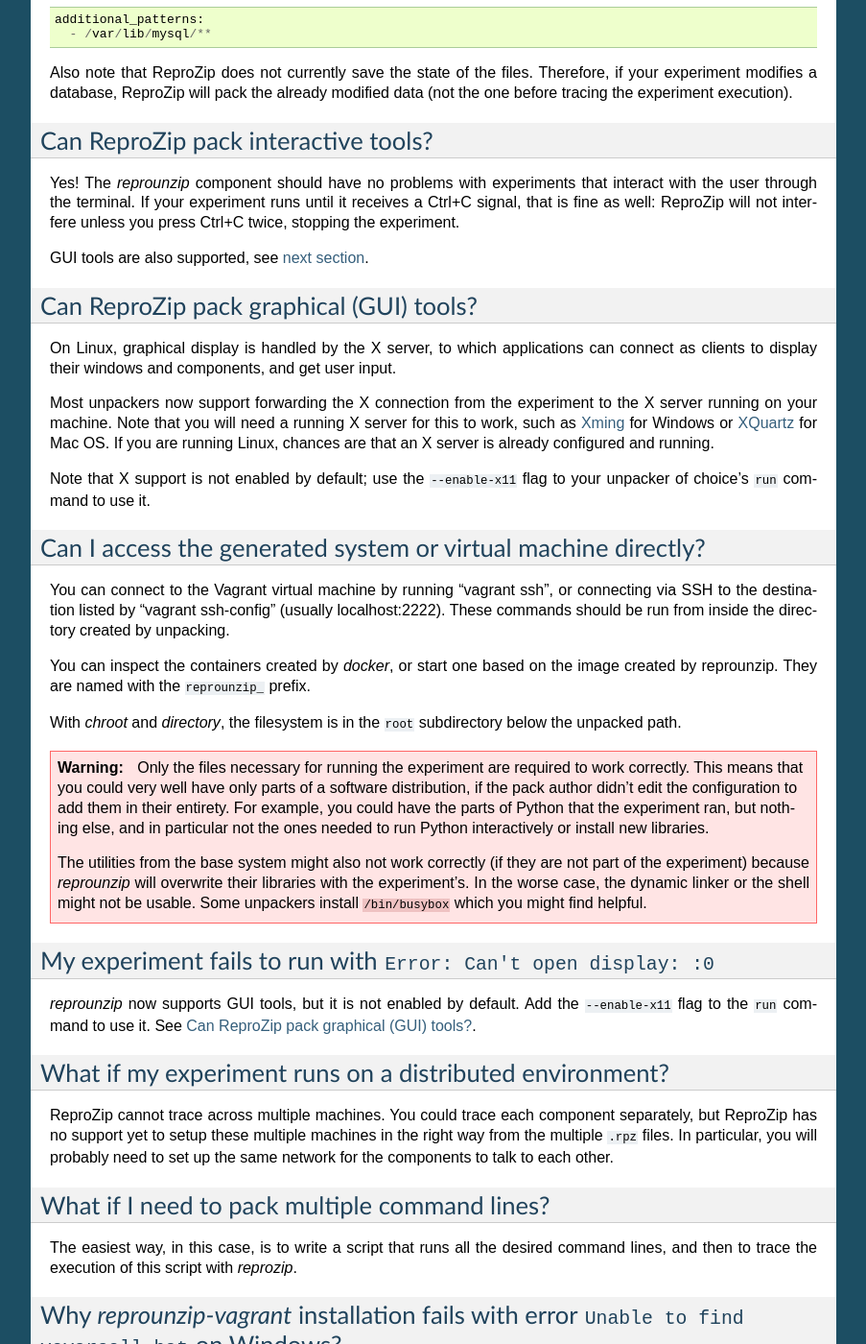
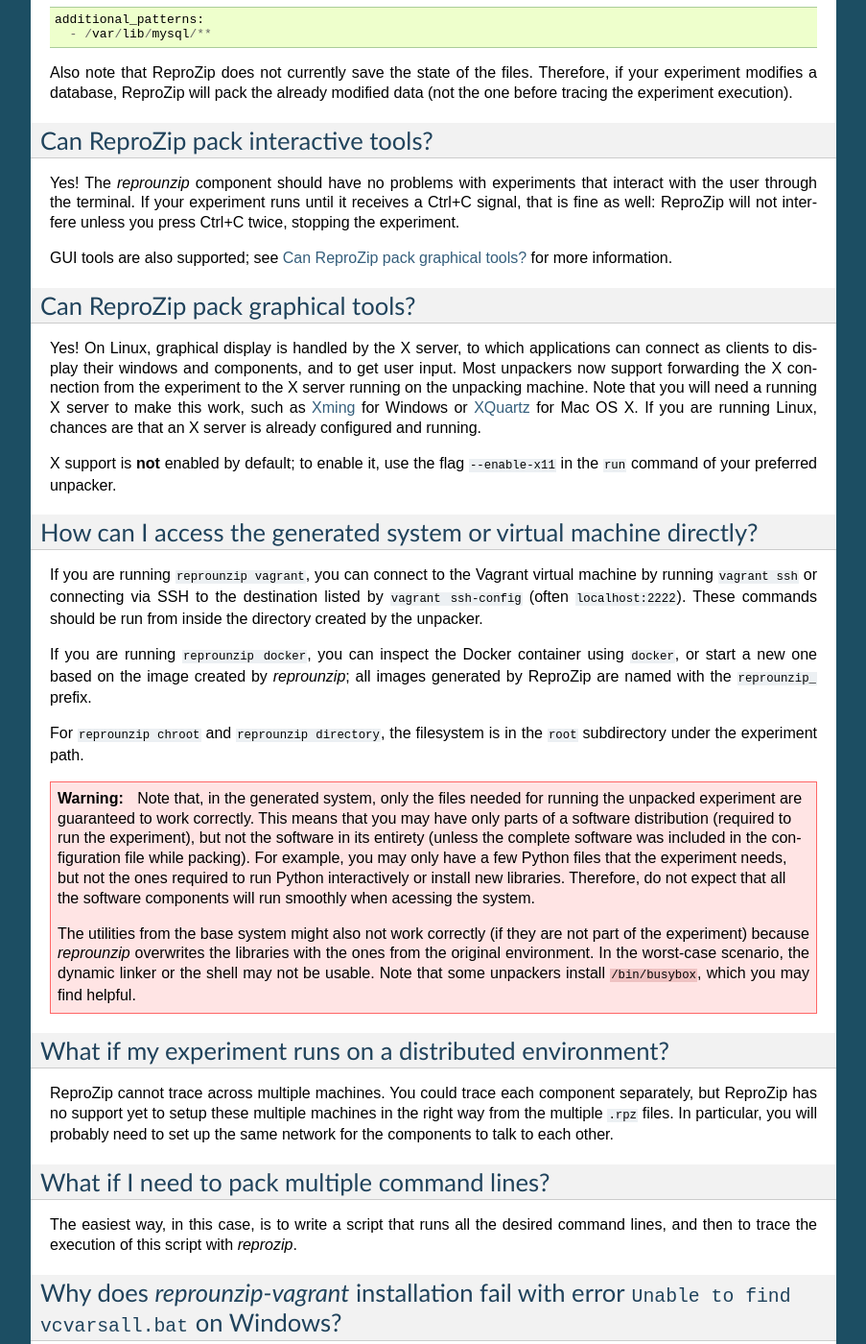
Before and after one commit to VIDA-NYU/reprozip, a Sphinx documentation site: the page built from docs/source/faq.rst, in a window 1280 px wide and 1400 px high, scrolled down 1422 px. Shown: the whole window at 96% size, without its empty margins (198-1101 px from the left). Built offline with Sphinx 7.4.7, drawn with Linux system fonts in a browser that asks for light colours; some of the changed text lies outside the part shown.

Commit message:
Pass over FAQ.

```diff
--- a/docs/source/faq.rst
+++ b/docs/source/faq.rst
@@ -21,7 +21,7 @@
 
 ..  _systemd:
 
-Why no files get packed when tracing a daemon?
+Why no files are packed when tracing a daemon?
 ==============================================
 
 If you are starting the daemon via the `service` tool, it might be calling `init` over a client/server connection. In this situation, ReproZip will successfully pack the client, but anything the server (`init`) does will not be captured.
@@ -64,38 +64,33 @@
 
 Yes! The `reprounzip` component should have no problems with experiments that interact with the user through the terminal. If your experiment runs until it receives a Ctrl+C signal, that is fine as well: ReproZip will not interfere unless you press Ctrl+C twice, stopping the experiment.
 
-GUI tools are also supported, see :ref:`next section <gui-tools>`.
+GUI tools are also supported; see :ref:`gui-tools` for more information.
 
 ..  _gui-tools:
 
-Can ReproZip pack graphical (GUI) tools?
-========================================
+Can ReproZip pack graphical tools?
+==================================
 
-On Linux, graphical display is handled by the X server, to which applications can connect as clients to display their windows and components, and get user input.
+Yes!
+On Linux, graphical display is handled by the X server, to which applications can connect as clients to display their windows and components, and to get user input.
+Most unpackers now support forwarding the X connection from the experiment to the X server running on the unpacking machine. Note that you will need a running X server to make this work, such as `Xming <http://sourceforge.net/projects/xming/>`_ for Windows or `XQuartz <http://xquartz.macosforge.org/>`_ for Mac OS X. If you are running Linux, chances are that an X server is already configured and running.
 
-Most unpackers now support forwarding the X connection from the experiment to the X server running on your machine. Note that you will need a running X server for this to work, such as `Xming <http://sourceforge.net/projects/xming/>`_ for Windows or `XQuartz <http://xquartz.macosforge.org/>`_ for Mac OS. If you are running Linux, chances are that an X server is already configured and running.
+X support is **not** enabled by default; to enable it, use the flag ``--enable-x11`` in the ``run`` command of your preferred unpacker.
 
-Note that X support is not enabled by default; use the ``--enable-x11`` flag to your unpacker of choice's ``run`` command to use it.
+How can I access the generated system or virtual machine directly?
+==================================================================
 
-Can I access the generated system or virtual machine directly?
-==============================================================
+If you are running ``reprounzip vagrant``, you can connect to the Vagrant virtual machine by running ``vagrant ssh`` or connecting via SSH to the destination listed by ``vagrant ssh-config`` (often ``localhost:2222``). These commands should be run from inside the directory created by the unpacker.
 
-You can connect to the Vagrant virtual machine by running "vagrant ssh", or connecting via SSH to the destination listed by "vagrant ssh-config" (usually localhost:2222). These commands should be run from inside the directory created by unpacking.
+If you are running ``reprounzip docker``, you can inspect the Docker container using ``docker``, or start a new one based on the image created by `reprounzip`; all images  generated by ReproZip are named with the ``reprounzip_`` prefix.
 
-You can inspect the containers created by `docker`, or start one based on the image created by reprounzip. They are named with the ``reprounzip_`` prefix.
-
-With `chroot` and `directory`, the filesystem is in the ``root`` subdirectory below the unpacked path.
+For ``reprounzip chroot`` and ``reprounzip directory``, the filesystem is in the ``root`` subdirectory under the experiment path.
 
 ..  warning::
 
-    Only the files necessary for running the experiment are required to work correctly. This means that you could very well have only parts of a software distribution, if the pack author didn't edit the configuration to add them in their entirety. For example, you could have the parts of Python that the experiment ran, but nothing else, and in particular not the ones needed to run Python interactively or install new libraries.
+    Note that, in the generated system, only the files needed for running the unpacked experiment are guaranteed to work correctly. This means that you may have only parts of a software distribution (required to run the experiment), but not the software in its entirety (unless the complete software was included in the configuration file while packing). For example, you may only have a few Python files that the experiment needs, but not the ones required to run Python interactively or install new libraries. Therefore, do not expect that all the software components will run smoothly when acessing the system.
 
-    The utilities from the base system might also not work correctly (if they are not part of the experiment) because `reprounzip` will overwrite their libraries with the experiment's. In the worse case, the dynamic linker or the shell might not be usable. Some unpackers install ``/bin/busybox`` which you might find helpful.
-
-My experiment fails to run with ``Error: Can't open display: :0``
-=================================================================
-
-`reprounzip` now supports GUI tools, but it is not enabled by default. Add the ``--enable-x11`` flag to the ``run`` command to use it. See :ref:`gui-tools`.
+    The utilities from the base system might also not work correctly (if they are not part of the experiment) because `reprounzip` overwrites the libraries with the ones from the original environment. In the worst-case scenario, the dynamic linker or the shell may not be usable. Note that some unpackers install ``/bin/busybox``, which you may find helpful.
 
 What if my experiment runs on a distributed environment?
 ========================================================
@@ -109,15 +104,15 @@
 
 ..  _pycrypto_windows:
 
-Why `reprounzip-vagrant` installation fails with error ``Unable to find vcvarsall.bat`` on Windows?
-===================================================================================================
+Why does `reprounzip-vagrant` installation fail with error ``Unable to find vcvarsall.bat`` on Windows?
+=======================================================================================================
 
 Python is trying to build `PyCrypto <https://www.dlitz.net/software/pycrypto/>`_, one of the dependencies of `reprounzip-vagrant`, but there is no C compiler available. You can either build PyCrypto from source, or follow the instructions on `this website <http://stackoverflow.com/questions/11405549/how-do-i-install-pycrypto-on-windows>`_ to get the non-official binaries.
 
 ..  _compiler_mac:
 
-Why `reprounzip-vagrant` installation fails with error ``unknown argument: '-mno-fused-madd'`` on Mac OS X?
-===========================================================================================================
+Why does `reprounzip-vagrant` installation fail with error ``unknown argument: '-mno-fused-madd'`` on Mac OS X?
+===============================================================================================================
 
 This is an issue with the Apple LLVM compiler, which treats unrecognized command-line options as errors. As a workaround, before installing `reprounzip-vagrant`, run the following::
 
@@ -140,6 +135,11 @@
 The `reprounzip-vagrant` plugin is compatible with Python 3; however, the **scp.py** library used to transfer files to and from the virtual machine has a number of issues. Until the maintainer accepts our patch, you can install our fixed version from GitHub using::
 
     pip install 'git+https://github.com/remram44/scp.py.git#egg=scp'
+
+Why does the experiment fail with ``Error: Can't open display: :0``?
+====================================================================
+
+The experiment probably involves running a GUI tool. The `reprounzip` component supports GUI tools, but it is not enabled by default; add the flag ``--enable-x11`` to the ``run`` command to enable it. See :ref:`gui-tools` for more information.
 
 .. _directory_error:
 
@@ -177,8 +177,8 @@
 Why does ``reprounzip run`` fail with ``no such file or directory`` or similar?
 ===============================================================================
 
-This cryptic error message can come from different sources, for instance missing a specific version of a library or dynamic linker.
+This error message may have different reasons, but it often means that a specific version of a library or a dynamic linker is missing.
 
-While ReproZip usually packs every file that is needed for the experiment to run, but you can optionally request `reprounzip` to install packages from the distribution's package manager instead. The pack author can also choose not to include some packages, meaning that `reprounzip` will have to install the distribution's, which is not guaranteed to be compatible.
+If you are requesting `reprounzip` to install software using the package manager (by running ``reprounzip installpkgs``), it is possible that the software packages from the package manager are not compatible with the ones required by the experiment. You may want to try using the packed files directly to guarantee compatibility. Also, note that, while packing, the user can choose not to include some packages, meaning that `reprounzip` will have to install the one from the package manager, which, again, is not guaranteed to be compatible. In this case, try contacting the author of the ReproZip package.
 
-Using a base system that's closer to the one the experiment was packed on can also help; see the ``--base-image`` option for the Vagrant and Docker unpackers.
+When using ``reprounzip vagrant`` and ``reprounzip docker``, ReproZip tries to detect the closest base system for unpacking the experiment. You may also want to try a different base system that you think it is closer to the original one by using the option ``--base-image`` when running these unpackers.
```
